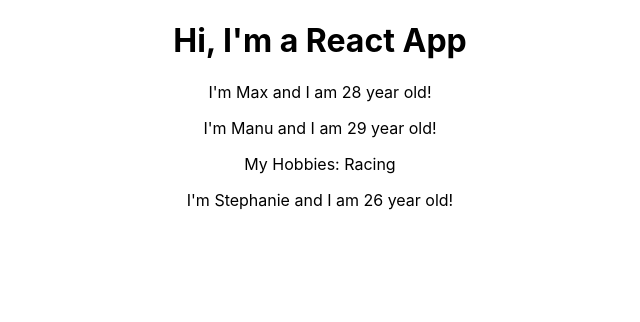
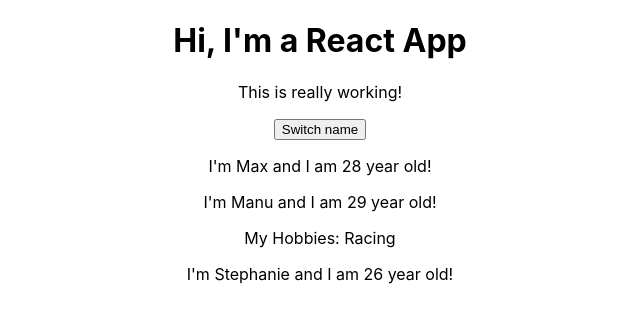
Before and after one commit to jvagnercs/react-complete-guide, a React (Create React App) app in the folder react-complete-guide/: page / in a window 1280 px wide. Shown: the top 322 px of the page, without its empty margins (320-960 px from the left). Built offline with nearby package versions, Linux system fonts and the light colour scheme.

Commit message:
39 state

```diff
--- a/react-complete-guide/src/App.js
+++ b/react-complete-guide/src/App.js
@@ -3,13 +3,24 @@
 import './App.css'
 
 class App extends Component {
+
+  state = {
+    persons: [
+      { name: 'Max', age: 28 },
+      { name: 'Manu', age: 29 },
+      { name: 'Stephanie', age: 26 },
+    ]
+  }
+
   render() {
     return (
       <div className="App">
         <h1>Hi, I'm a React App</h1>
-        <Person name="Max" age="28" />
-        <Person name="Manu" age="29">My Hobbies: Racing</Person>
-        <Person name="Stephanie" age="26" />
+        <p>This is really working!</p>
+        <button>Switch name</button>
+        <Person name={this.state.persons[0].name} age={this.state.persons[0].age} />
+        <Person name={this.state.persons[1].name} age={this.state.persons[1].age}>My Hobbies: Racing</Person>
+        <Person name={this.state.persons[2].name} age={this.state.persons[2].age} />
       </div>
     );
 
```
